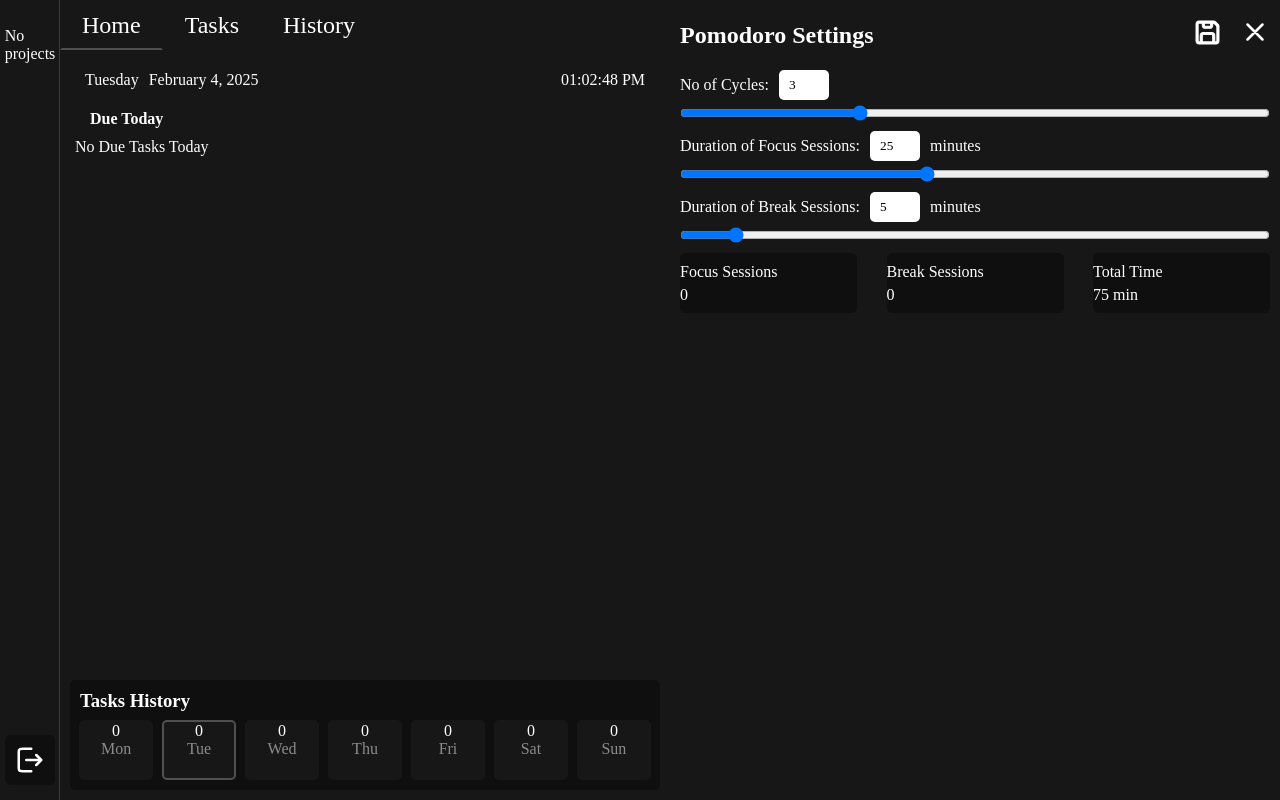
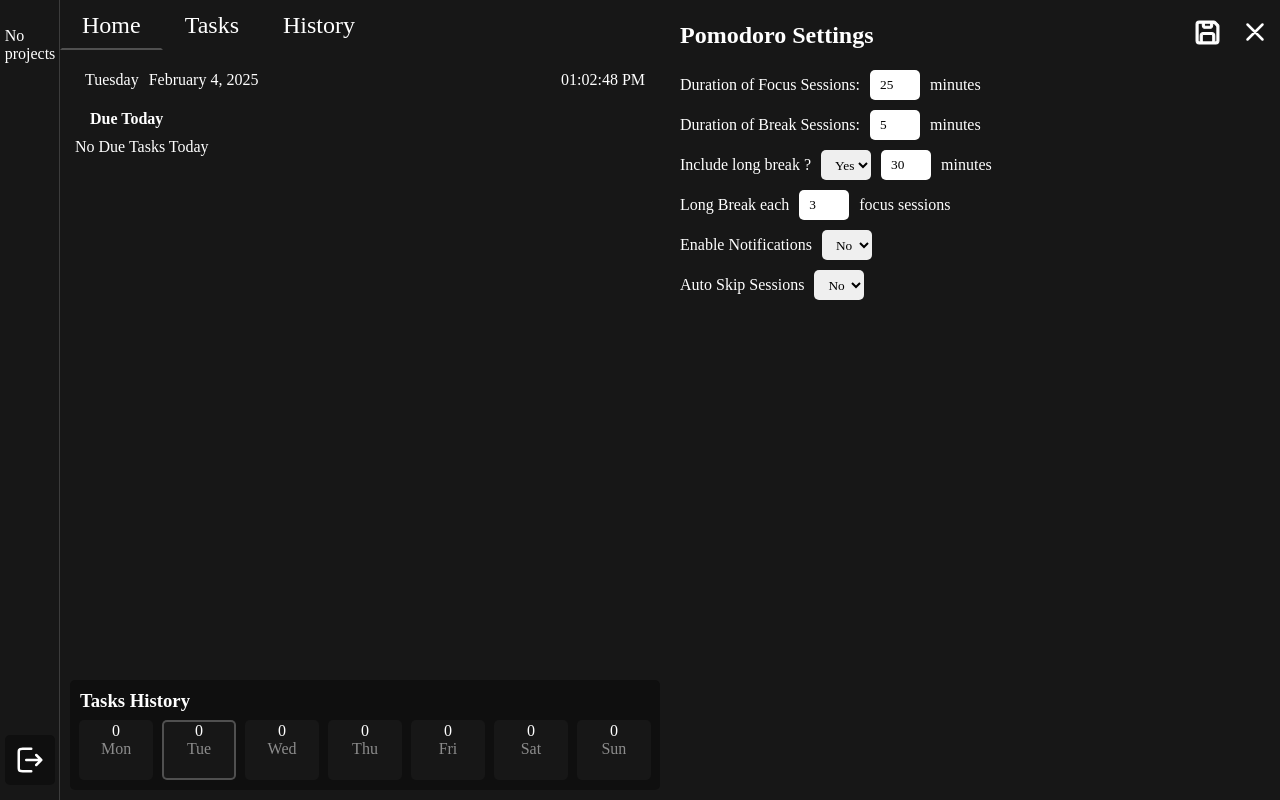
Before and after one commit to Stefan0712/get-it-done, a React (Create React App) app: page / in a window 1280 px wide. Both pictures are taken after a click on the button 1250 px from the left and 40 px from the top of the page. Built offline with nearby package versions, Linux system fonts and the light colour scheme; a web font is replaced by a local one.

Commit message:
Changed pomodoro settings. Removed the sliders and all elements except break and focus session number inputs. Added new settings: include long break, long break duration, long break frequency, enable notifications, auto skip sessions

```diff
--- a/src/components/Pomodoro/Pomodoro.js
+++ b/src/components/Pomodoro/Pomodoro.js
@@ -92,10 +92,6 @@
                 <img src={IconLibrary.Settings} alt="" />
             </button>
 
-            <div className={styles.summaries}>
-                <p>{currentCycle}/{totalCycles}</p>
-            </div>
-
             <div className={styles.timer}>
                 <div className={styles['timer-background']}>
                     <div className={styles['timer-content']}>
@@ -118,8 +114,6 @@
                 <button className={styles['small-button']} onClick={resetTimer}>
                     <img src={IconLibrary.Finish} alt="Finish" />
                 </button>
-                <button className={styles['big-button']}>Skip Task</button>
-                <button className={styles['big-button']} onClick={()=>dispatch(toggleTaskCompletion(selectedTask))}>{isTaskChecked ? 'Uncheck Task' : 'Check Task'}</button>
             </div>
         </div>
     );
--- a/src/components/Pomodoro/Pomodoro.module.css
+++ b/src/components/Pomodoro/Pomodoro.module.css
@@ -1,10 +1,10 @@
 .pomodoro{
     height: 100%;
     width: 50%;
-    display: grid;
-    grid-template-rows: 3fr 1fr;
+    display: flex;
+    flex-direction: column;
     overflow: hidden;
-    gap: 10px;
+    gap: 20px;
     padding: 15px;
     padding-right: 0;
     position: relative;
@@ -20,7 +20,7 @@
 .timer-background{
     background-color: white;
     width: auto;
-    height: 90%;
+    height: 100%;
     aspect-ratio: 1 / 1;
     border-radius: 50%;
     display: flex;
@@ -52,21 +52,6 @@
 }
 
 
-.summaries{
-    position: absolute;
-    left: 15px;
-    top: 15px;
-    display: flex;
-    flex-direction: column;
-    gap: 5px;
-    align-items: start;
-}
-.summaries p{
-    width: auto;
-    height: auto;
-}
-
-
 
 .total-time{
     position: sticky;
@@ -89,8 +74,8 @@
 
 
 .buttons{
-    height: 100%;
     width: 100%;
+    height: 50px;
     display: flex;
     flex-wrap: wrap;
     gap: 15px;
@@ -137,7 +122,6 @@
     display: flex;
     flex-direction: column;
     gap: 10px;
-
     position: absolute;
     right: 0;
     bottom: 0;
@@ -188,7 +172,9 @@
     gap: 10px;
     align-items: center;
 }
-.settings-section .top input{
+.settings-section .top input,
+.settings-section option,
+.settings-section select{
     width: 50px;
     height: 30px;
     border: none;
@@ -196,24 +182,3 @@
     padding-left: 10px;
     color: black;
 }
-.settings-summary-section{
-    width: 100%;
-    display: flex;
-    align-items: center;
-    justify-content: space-between;
-}
-.settings-summary-section .session-length{
-    width: 30%;
-    height: 60px;
-    background-color: #0F0F0F;
-    display: flex;
-    align-items: center;
-    justify-content: center;
-    gap: 5px;
-    border-radius: 5px;
-    flex-direction: column;
-}
-.settings-summary-section .session-length p{
-    width: 100%;
-    height: auto;
-}
--- a/src/components/Pomodoro/PomodoroSettings.js
+++ b/src/components/Pomodoro/PomodoroSettings.js
@@ -10,36 +10,19 @@
 
     const settings = useSelector(state=>state.appSettings.pomodoroSettings);
 
-    const [totalDuration, setTotalDuration] = useState(settings.totalDuration || 3);
     const [focusDuration, setFocusDuration] = useState(settings.focusDuration || 25);
     const [breakDuration, setBreakDuration] = useState(settings.breakDuration || 5);
+    const [longBreakDuration, setLongBreakDuration] = useState(settings.longBreakDuration || 30);
+    const [includeLongBreaks, setIncludeLongBreaks] = useState(settings.includeLongBreaks || true);
+    const [enableNotifications, setEnableNotifications] = useState(settings.enableNotifications || false);
+    const [autoSkip, setAutoSkip] = useState(settings.autoSkip || false);
+    const [longBreakFrequency, setLongBreakFrequency] = useState(settings.longBreakFrequency || 3)
 
-    //calculate sessions
-    const calculateSessions = (totalDuration, focusDuration, breakDuration) => {
-        // Ensure focus and break durations are at least 1 minute to avoid division errors
-        const safeFocus = Math.max(focusDuration, 1);
-        const safeBreak = Math.max(breakDuration, 1);
 
-        // Calculate the full cycle (one focus + one break)
-        const fullCycle = safeFocus + safeBreak;
-
-        // Calculate the number of full focus sessions that fit into the total duration
-        const focusSessions = Math.floor(totalDuration / fullCycle);
-
-        // Ensure there's at least one break session if there is a focus session
-        const breakSessions = Math.max(focusSessions - 1, 0);
-
-        // Remaining minutes that don't fit into a full cycle
-        const remainingMinutes = totalDuration % fullCycle;
-
-        return { focusSessions, breakSessions, remainingMinutes };
-    };
-
-    const { focusSessions, breakSessions, remainingMinutes } = calculateSessions(totalDuration, focusDuration, breakDuration);
 
     const handleSave = () =>{
-        dispatch(updatePomodoroSettings({totalDuration, focusSession: focusDuration, breakSession: breakDuration}));
-        closeSettings();
+        dispatch(updatePomodoroSettings({focusDuration, breakDuration, longBreakDuration, includeLongBreaks, longBreakFrequency, enableNotifications, autoSkip}));
+        console.log(settings)
     }
 
     return (
@@ -49,42 +32,54 @@
                 <button onClick={handleSave}><img style={{height: '25px', width: '25px', marginRight: '20px'}} src={IconLibrary.Save} alt='save pomodoro settings'></img></button>
                 <button onClick={closeSettings}><img src={IconLibrary.Close} alt='close pomodoro settings'></img></button>
             </div>
-
-            <div className={styles['settings-section']}>
-                <div className={styles.top}>
-                    <p>No of Cycles:</p>
-                    <input type='number' min={0} max={10} value={totalDuration} onChange={(e)=>setTotalDuration(e.target.value)}></input>
-                </div>
-                <input type='range' min={0} max={10} value={totalDuration} onChange={(e)=>setTotalDuration(e.target.value)}></input>
-            </div>
             <div className={styles['settings-section']}>
                 <div className={styles.top}>
                     <p>Duration of Focus Sessions:</p>
-                    <input type='number' min={0} max={60} value={focusDuration} onChange={(e)=>setFocusDuration(e.target.value)}></input>
+                    <input type='number' min={0} value={focusDuration} onChange={(e)=>setFocusDuration(e.target.value)}></input>
                     <p> minutes</p>
                 </div>
-                <input type='range' min={0} max={60} value={focusDuration} onChange={(e)=>setFocusDuration(e.target.value)}></input>
             </div>
             <div className={styles['settings-section']}>
                 <div className={styles.top}>
                     <p>Duration of Break Sessions:</p>
-                    <input type='number' min={0} max={60} value={breakDuration} onChange={(e)=>setBreakDuration(e.target.value)}></input>
+                    <input type='number' min={0} value={breakDuration} onChange={(e)=>setBreakDuration(e.target.value)}></input>
                     <p> minutes</p>
                 </div>
-                <input type='range' min={0} max={60} value={breakDuration} onChange={(e)=>setBreakDuration(e.target.value)}></input>
             </div>
-            <div className={styles['settings-summary-section']}>
-                <div className={styles['session-length']}>
-                    <p>Focus Sessions</p>
-                    <p>{focusSessions}</p>
+            <div className={styles['settings-section']}>
+                <div className={styles.top}>
+                    <p>Include long break ?</p>
+                    <select value={includeLongBreaks} onChange={(e)=>setIncludeLongBreaks(e.target.value)}>
+                        <option value={true}>Yes</option>
+                        <option value={false}>No</option>
+                    </select>
+                    <input type='number' name='longBreak' min={0} value={longBreakDuration} onChange={(e)=>setLongBreakDuration(e.target.value)}></input>
+                    <p> minutes</p>
                 </div>
-                <div className={styles['session-length']}>
-                    <p>Break Sessions</p>
-                    <p>{breakSessions}</p>
+            </div>
+            <div className={styles['settings-section']}>
+                <div className={styles.top}>
+                    <p>Long Break each </p>
+                    <input type='number' min={3} value={longBreakFrequency} onChange={(e)=>setLongBreakFrequency(e.target.value)}></input>
+                    <p> focus sessions</p>
                 </div>
-                <div className={styles['session-length']}>
-                    <p>Total Time</p>
-                    <p>{(focusDuration+breakSessions)*totalDuration} min</p>
+            </div>
+            <div className={styles['settings-section']}>
+                <div className={styles.top}>
+                    <p>Enable Notifications</p>
+                    <select value={enableNotifications} onChange={(e)=>setEnableNotifications(e.target.value)}>
+                        <option value={true}>Yes</option>
+                        <option value={false}>No</option>
+                    </select>
+                </div>
+            </div>
+            <div className={styles['settings-section']}>
+                <div className={styles.top}>
+                    <p>Auto Skip Sessions</p>
+                    <select value={autoSkip} onChange={(e)=>setAutoSkip(e.target.value)}>
+                        <option value={true}>Yes</option>
+                        <option value={false}>No</option>
+                    </select>
                 </div>
             </div>
         </div>
--- a/src/store/appSettingsSlice.js
+++ b/src/store/appSettingsSlice.js
@@ -9,7 +9,15 @@
     soundAlarm: false,
     selectedProject: null,
     selectedTask: null,
-    pomodoroSettings: {totalDuration: 3, focusSession: 25, breakSession: 5}
+    pomodoroSettings: {
+        focusDuration: 25,
+        breakDuration: 5,
+        longBreakDuration: 30,
+        longBreakFrequency: 3,
+        includeLongBreaks: true,
+        enableNotifications: false,
+        autoSkip: false
+    }
 
 };
 
```
